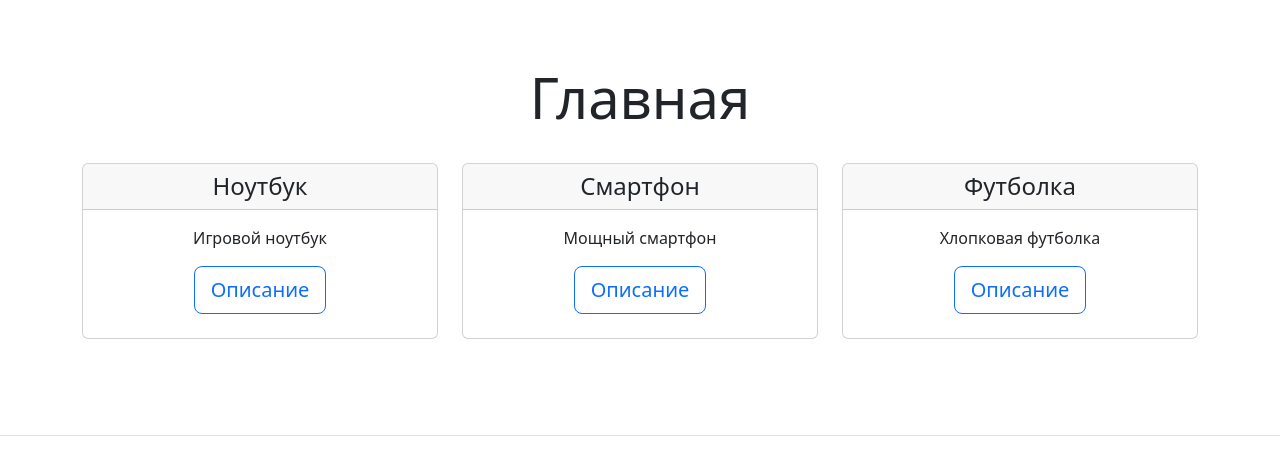
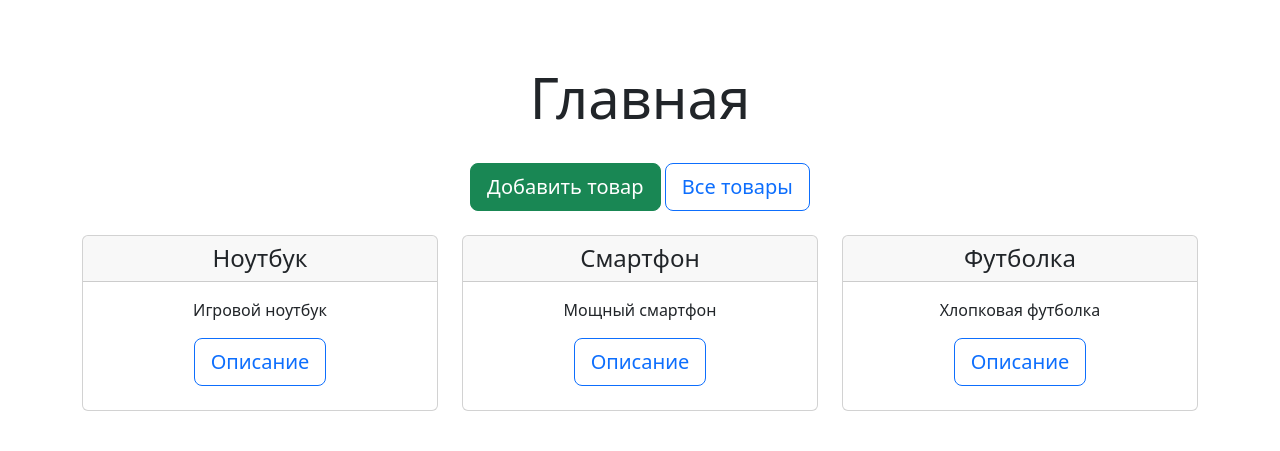
Before and after one commit to AlexF-78/e_shop, a Django app: page / in a window 1280 px wide. Shown: the part 75-526 px from the top of the page. Run offline with Django 5.2, Linux system fonts and the light colour scheme; data comes from the database, SQL or seed files in the repository; parts of the project's set-up code (start-up, migrations or seed data) failed here and were passed over.

Commit message:
corrected home.html

```diff
--- a/catalog/templates/home.html
+++ b/catalog/templates/home.html
@@ -7,6 +7,11 @@
 {% block content %}
 <div class="pricing-header px-3 py-3 pt-md-5 pb-md-4 mx-auto text-center">
     <h1 class="display-4">Главная</h1>
+</div>
+
+<div class="text-center mb-4">
+    <a href="{% url 'catalog:product_create' %}" class="btn btn-success btn-lg">Добавить товар</a>
+    <a href="{% url 'catalog:product_list' %}" class="btn btn-outline-primary btn-lg">Все товары</a>
 </div>
 
 <div class="row text-center">
```
